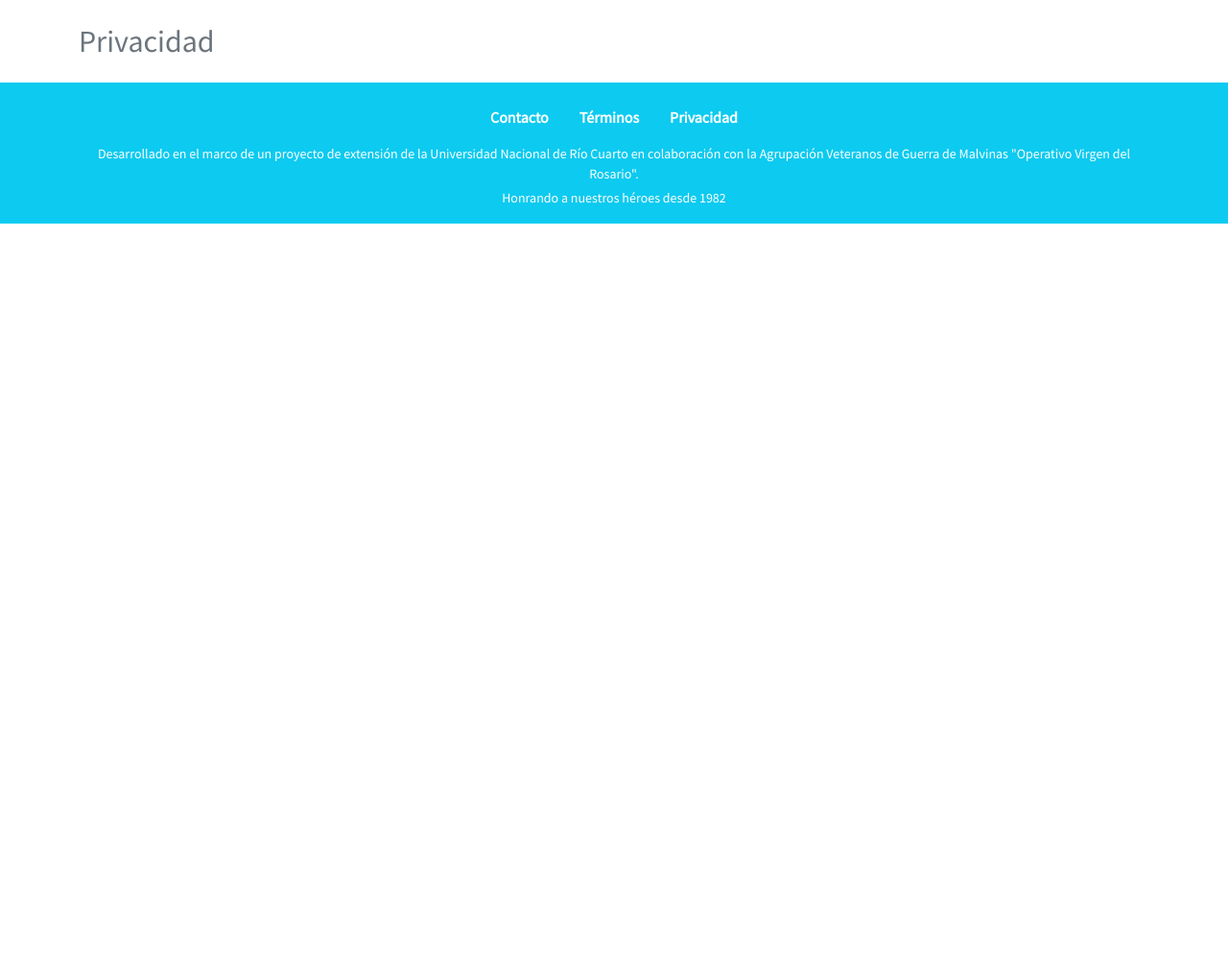
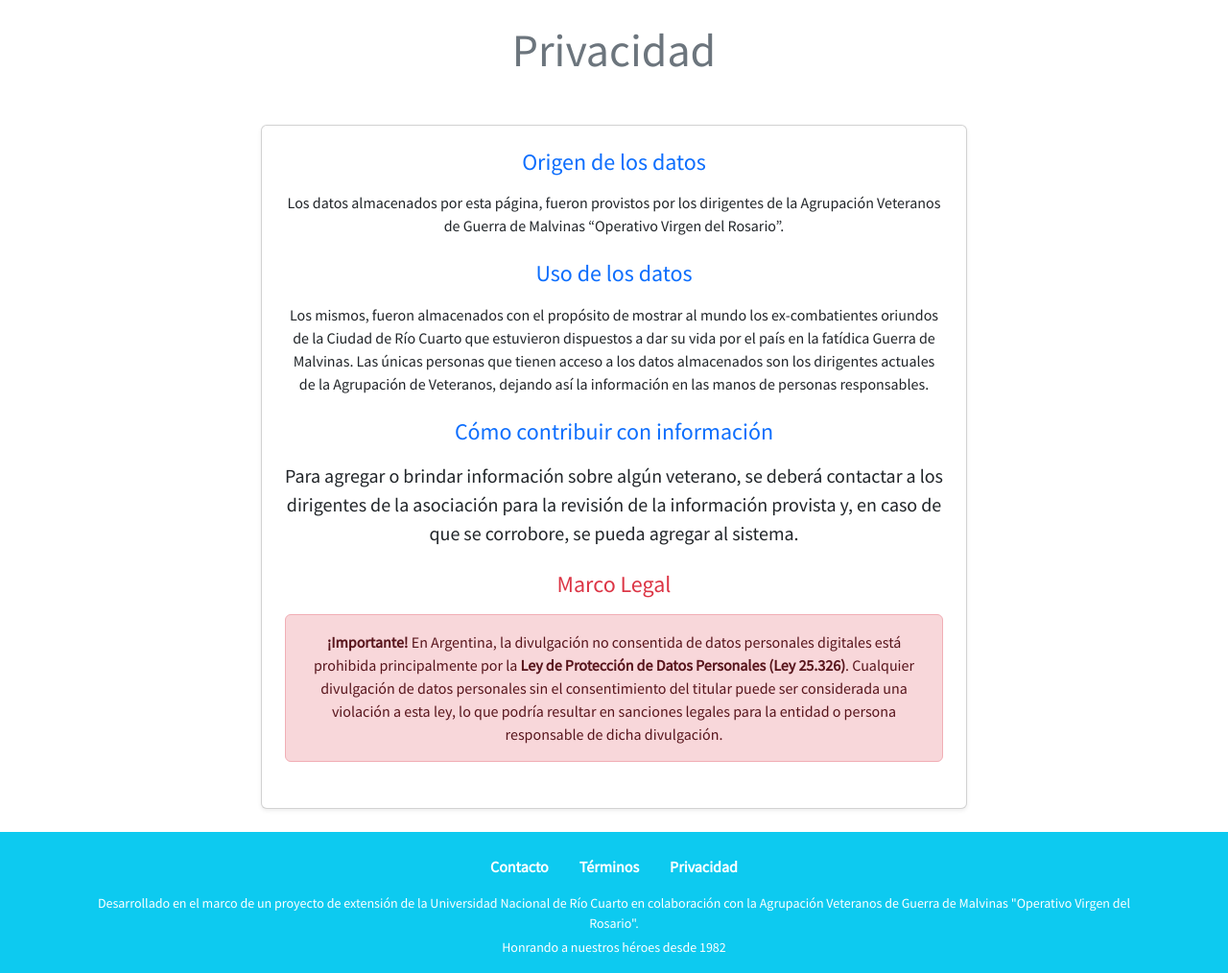
Before and after one commit to AlieniAgustin/proyecto-malvinas-unrc-2025, a Flask app: page /privacidad in a window 1280 px wide. Shown: the part 76-1090 px from the top of the page at 96% size. Before the commit the page ends 309 px from the top, so only its background shows below. Run offline with Flask 3, Linux system fonts and the light colour scheme.

Commit message:
Add: styles and structure for privacy terms

```diff
--- a/app/templates/privacidad.html
+++ b/app/templates/privacidad.html
@@ -3,5 +3,38 @@
 {% block title %}Privacidad{% endblock %}
 
 {% block content %}
-<h2>Privacidad</h2>
+<div class="container-mt-4">
+    <div class="row justify-content-center">
+        <div class="col-lg-10 col-xl-8">
+            <h2 class="text-center mb-5 display-5">Privacidad</h2>
+
+            <div class="card shadow-sm text-center">
+                <div class="card-body p-4 p-mb-4">
+                    <div class="mb-4">
+                        <h4 class="text-primary mb-3">Origen de los datos</h4>
+                        <p class="card-text">Los datos almacenados por esta página, fueron provistos por los dirigentes de la Agrupación Veteranos de Guerra de Malvinas “Operativo Virgen del Rosario”.</p>
+                    </div>
+
+                    <div class="mb-4">
+                        <h4 class="text-primary mb-3">Uso de los datos</h4>
+                        <p class="card-text">Los mismos, fueron almacenados con el propósito de mostrar al mundo los ex-combatientes oriundos de la Ciudad de Río Cuarto que estuvieron dispuestos a dar su vida por el país en la fatídica Guerra de Malvinas.
+                        Las únicas personas que tienen acceso a los datos almacenados son los dirigentes actuales de la Agrupación de Veteranos, dejando así la información en las manos de personas responsables.</p>
+                    </div>
+
+                    <div class="mb-4">
+                        <h4 class="text-primary mb-3">Cómo contribuir con información</h4>
+                        <p class="lead">Para agregar o brindar información sobre algún veterano, se deberá contactar a los dirigentes de la asociación para la revisión de la información provista y, en caso de que se corrobore, se pueda agregar al sistema.</p>
+                    </div>
+
+                    <div class="mb-4">
+                        <h4 class="text-danger mb-3">Marco Legal</h4>
+                        <div class="alert alert-danger" role="alert">
+                            <strong>¡Importante!</strong> En Argentina, la divulgación no consentida de datos personales digitales está prohibida principalmente por la <strong>Ley de Protección de Datos Personales (Ley 25.326)</strong>. Cualquier divulgación de datos personales sin el consentimiento del titular puede ser considerada una violación a esta ley, lo que podría resultar en sanciones legales para la entidad o persona responsable de dicha divulgación.
+                        </div>
+                    </div>
+                </div>
+            </div>
+        </div>
+    </div>
+</div>
 {% endblock %}
```
